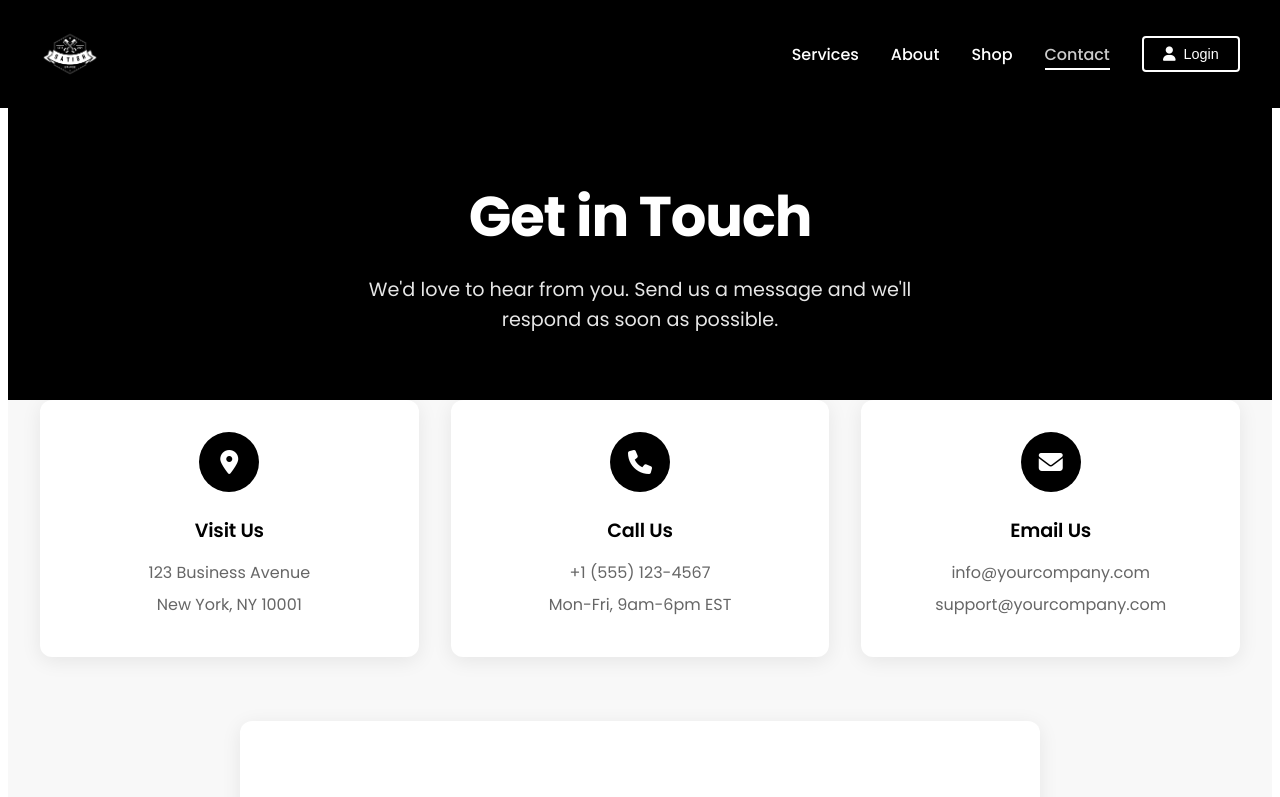
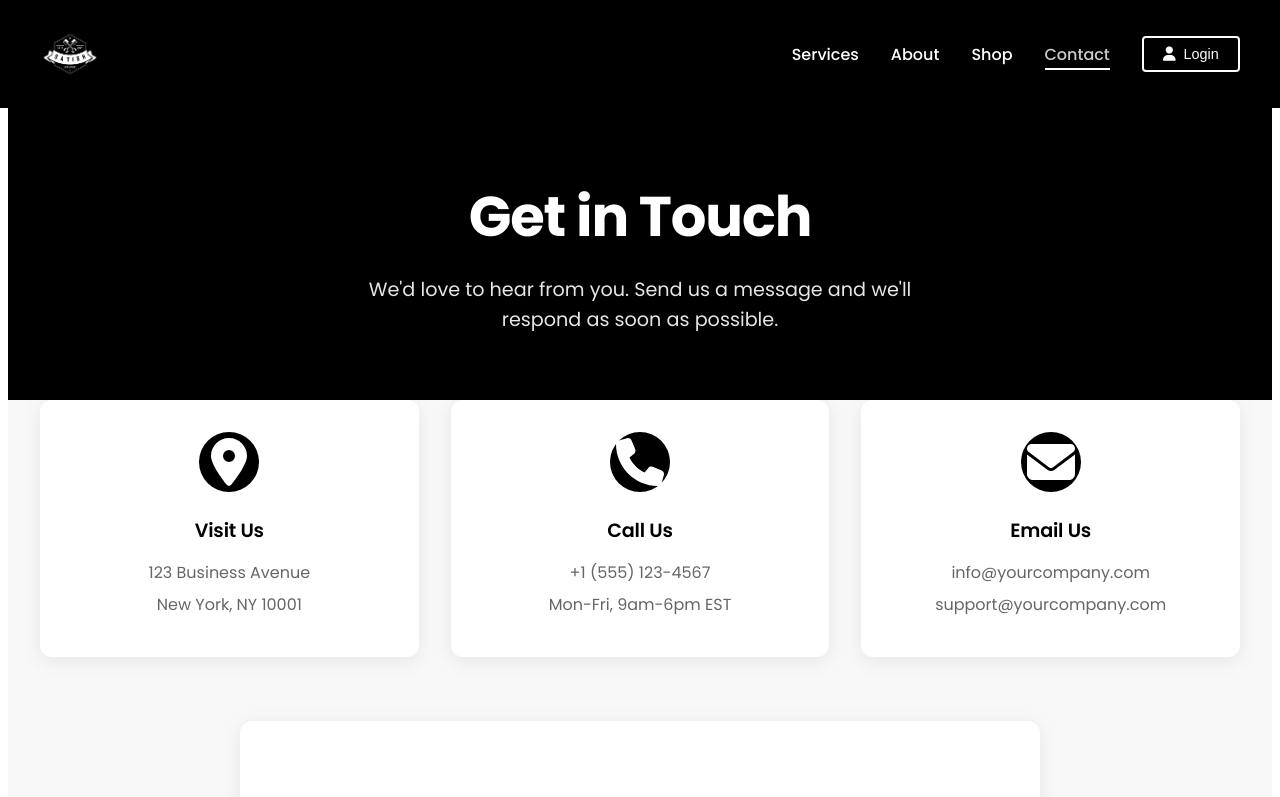
Before and after one commit to DRAKEN-1974/rajeev, a Next.js app: page /contact in a window 1280 px wide. Shown: the top 797 px of the page. Built offline with nearby package versions, Linux system fonts and the light colour scheme.

Commit message:
Update page.tsx

```diff
--- a/src/app/contact/page.tsx
+++ b/src/app/contact/page.tsx
@@ -5,6 +5,12 @@
 import { motion } from 'framer-motion';
 import { useState } from 'react';
 import styles from './contact.module.css';
+import { FontAwesomeIcon } from '@fortawesome/react-fontawesome';
+import {
+  faMapMarkerAlt,
+  faPhone,
+  faEnvelope
+} from '@fortawesome/free-solid-svg-icons';
 
 export default function ContactPage() {
   const [formData, setFormData] = useState({
@@ -13,8 +19,6 @@
     subject: '',
     message: ''
   });
-
-  const [activeTab, setActiveTab] = useState('general');
 
   const containerVariants = {
     hidden: { opacity: 0, y: 20 },
@@ -36,7 +40,7 @@
     }
   };
 
-  const handleSubmit = async (e: React.FormEvent) => {
+  const handleSubmit = async (e: React.FormEvent<HTMLFormElement>) => {
     e.preventDefault();
     console.log('Form submitted:', formData);
   };
@@ -90,7 +94,7 @@
         >
           <motion.div className={styles.infoCard} variants={itemVariants}>
             <div className={styles.iconWrapper}>
-              <i className="fas fa-map-marker-alt"></i>
+              <FontAwesomeIcon icon={faMapMarkerAlt} size="2x" />
             </div>
             <h3>Visit Us</h3>
             <p>123 Business Avenue</p>
@@ -99,7 +103,7 @@
 
           <motion.div className={styles.infoCard} variants={itemVariants}>
             <div className={styles.iconWrapper}>
-              <i className="fas fa-phone"></i>
+              <FontAwesomeIcon icon={faPhone} size="2x" />
             </div>
             <h3>Call Us</h3>
             <p>+1 (555) 123-4567</p>
@@ -108,7 +112,7 @@
 
           <motion.div className={styles.infoCard} variants={itemVariants}>
             <div className={styles.iconWrapper}>
-              <i className="fas fa-envelope"></i>
+              <FontAwesomeIcon icon={faEnvelope} size="2x" />
             </div>
             <h3>Email Us</h3>
             <p>info@yourcompany.com</p>
```
